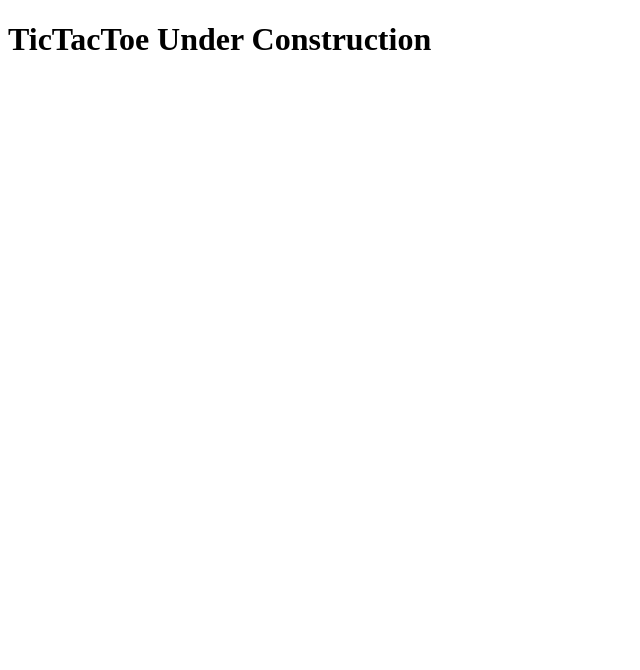
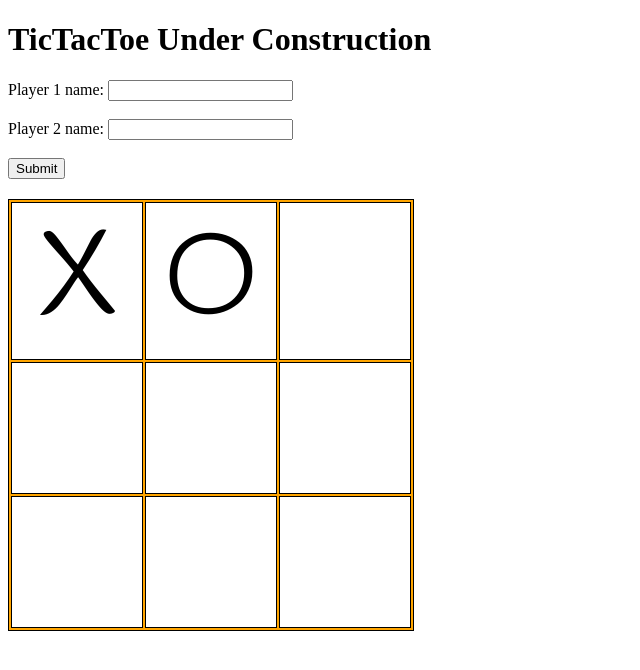
Before and after one commit to AdnanGondal/TicTacToeJS, a plain HTML site: page index.html in a window 1280 px wide. Shown: the whole page, without its empty margins (0-640 px from the left). Drawn offline with Linux system fonts and the light colour scheme.

Commit message:
UI MVP done- ready to start the game mechanics

```diff
--- a/index.html
+++ b/index.html
@@ -16,10 +16,45 @@
   jQuery is above.
   ^ Optionals-->
   <link rel="stylesheet" href="styles/style.css" >
+  <link href="https://fonts.googleapis.com/css2?family=Handlee&display=swap" rel="stylesheet">
 
 </head>
 <body>
   <h1>TicTacToe Under Construction</h1>
+  <div id = "player-input-div">
+    <form>
+        <label for = "player-1-name: ">Player 1 name: </label>
+        <input id = "player-1-name" type="text">
+        <br>
+        <br>
+        <label for = "player-2-name: ">Player 2 name: </label>
+        <input id = "player-2-name" type="text">
+        <br>
+        <br>
+        <button id ="name-submit-but"> Submit </button>
+    </form>
+  </div>
+  <div id ="game-div"></div>
+  <div id = "game-div">
+      <table class = "game-table">
+            <tr>
+                <td class ="game-entry">X</td>
+                <td class ="game-entry">O</td>
+                <td class ="game-entry"> </td>
+            </tr>
+            <tr>
+                <td class ="game-entry"> </td>
+                <td class ="game-entry"> </td>
+                <td class ="game-entry"> </td>
+            </tr>
+            <tr>
+                <td class ="game-entry"> </td>
+                <td class ="game-entry"> </td>
+                <td class ="game-entry"> </td>
+            </tr>
+
+      </table>
+  </div>
   <script src = "scripts/script.js"> </script>
   <!-- jQuery first, then Popper.js, then Bootstrap JS -->
    <!--
--- a/styles/style.css
+++ b/styles/style.css
@@ -0,0 +1,29 @@
+table, th, td {
+    border: 1px solid black;
+  }
+
+td{
+      width: 10vw;
+      height: 10vw;
+      text-justify: center;
+      text-align: center;
+
+  }
+
+  #player-input-div{
+      padding-bottom: 20px;
+  }
+
+  .game-table{
+      background-color: orange;
+  }
+
+  .game-entry{
+      background-color: white;
+      font-size: 9vw;
+      font-family: 'Handlee', cursive;
+  }
+
+  .game-entry:hover{
+      transform: scale(1.05);
+  }
```
